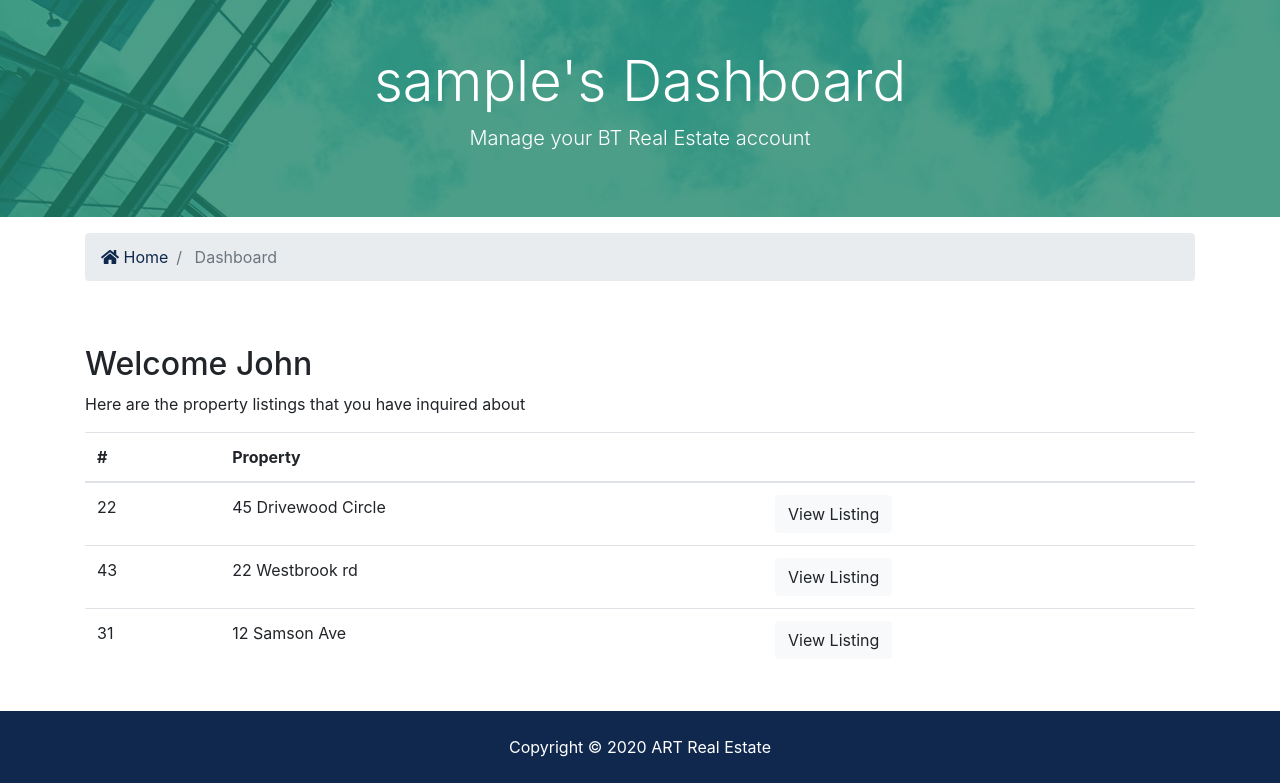
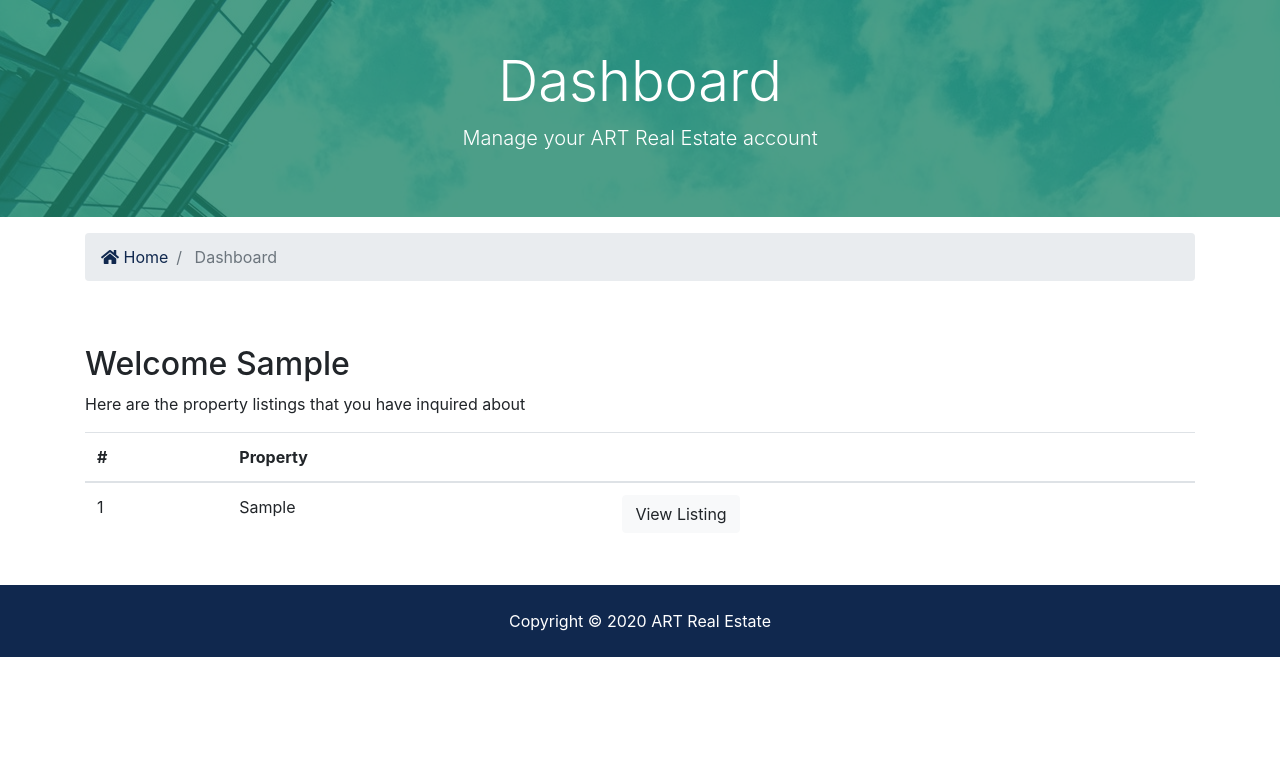
Before and after one commit to adamrturman/art-real-estate, a Django app: page /accounts/dashboard in a window 1280 px wide. Shown: the part 162-945 px from the top of the page. After the commit the page ends 819 px from the top, so only its background shows below. Run offline with Django 3.2, Linux system fonts and the light colour scheme; a user stored in the database is signed in; tables that the repository leaves empty hold one stand-in row (values such as "Sample post"); some libraries are stand-ins or nearby versions.

Commit message:
dashboard now shows dynamic information about listings

```diff
--- a/accounts/views.py
+++ b/accounts/views.py
@@ -1,6 +1,7 @@
 from django.shortcuts import render, redirect
 from django.contrib import messages, auth
 from django.contrib.auth.models import User
+from contacts.models import Contact
 
 def register(request):
     if request.method == 'POST':
@@ -66,4 +67,8 @@ def logout(request):
         return redirect('index')
 
 def dashboard(request):
-    return render(request, 'accounts/dashboard.html')
+    user_contacts = Contact.objects.order_by('-contact_date').filter(user_id=request.user.id)
+    context = {
+        'contacts': user_contacts
+    }
+    return render(request, 'accounts/dashboard.html', context)
--- a/templates/accounts/dashboard.html
+++ b/templates/accounts/dashboard.html
@@ -7,8 +7,8 @@
     <div class="container">
       <div class="row text-center">
         <div class="col-md-12">
-          <h1 class="display-4">{{ user.username }}'s Dashboard</h1>
-          <p class="lead">Manage your BT Real Estate account</p>
+          <h1 class="display-4"> Dashboard</h1>
+          <p class="lead">Manage your ART Real Estate account</p>
         </div>
       </div>
     </div>
@@ -35,7 +35,8 @@
     <div class="container">
       <div class="row">
         <div class="col-md-12">
-          <h2>Welcome John</h2>
+          <h2>Welcome {{ user.first_name }}</h2>
+          {% if contacts  %}
             <p>Here are the property listings that you have inquired about</p>
             <table class="table">
                 <thead>
@@ -46,29 +47,20 @@
                 </tr>
                 </thead>
                 <tbody>
+                    {% for contact in contacts %}
                 <tr>
-                <td>22</td>
-                <td>45 Drivewood Circle</td>
+                    <td>{{ contact.id }}</td>
+                    <td>{{ contact.listing }}</td>
                     <td>
-                  <a class="btn btn-light" href="#">View Listing</a>
+                    <a class="btn btn-light" href="{% url 'listing' contact.listing_id %}">View Listing</a>
                     </td>
                 </tr>
-              <tr>
-                <td>43</td>
-                <td>22 Westbrook rd</td>
-                <td>
-                  <a class="btn btn-light" href="#">View Listing</a>
-                </td>
-              </tr>
-              <tr>
-                <td>31</td>
-                <td>12 Samson Ave</td>
-                <td>
-                  <a class="btn btn-light" href="#">View Listing</a>
-                </td>
-              </tr>
+                    {% endfor %}
                 </tbody>
             </table>
+          {% else %}
+            <p>You have not made any inquiries</p>
+          {% endif %}
         </div>
       </div>
     </div>
```
Lines whose indentation alone changed are shown as unchanged.
